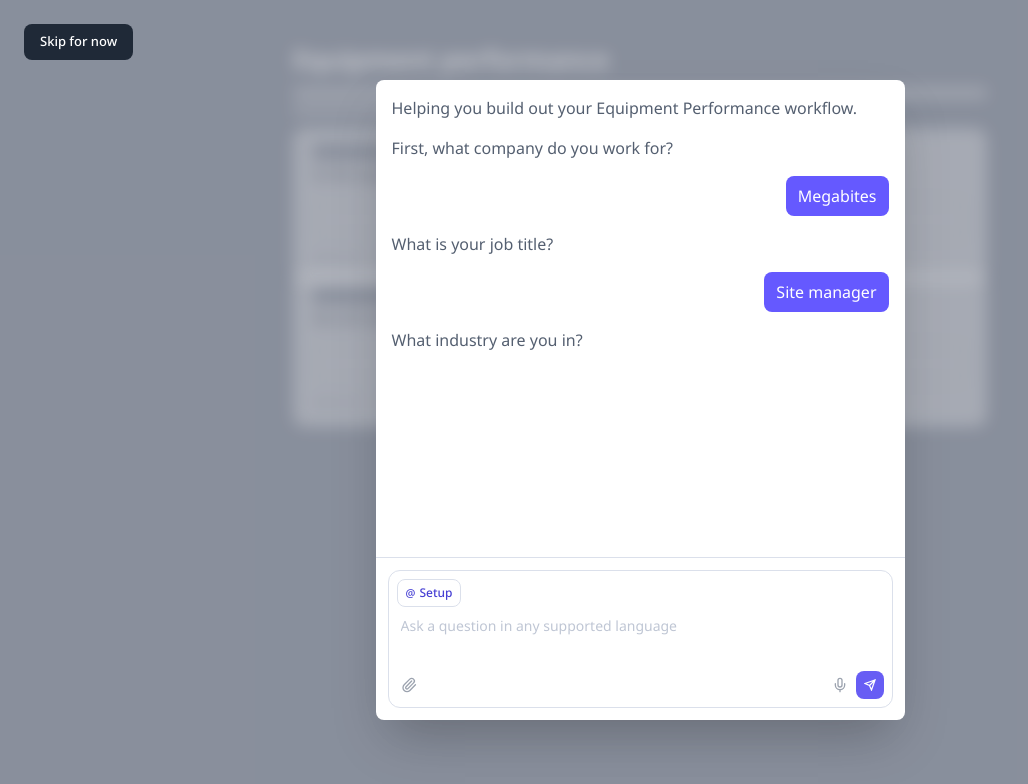
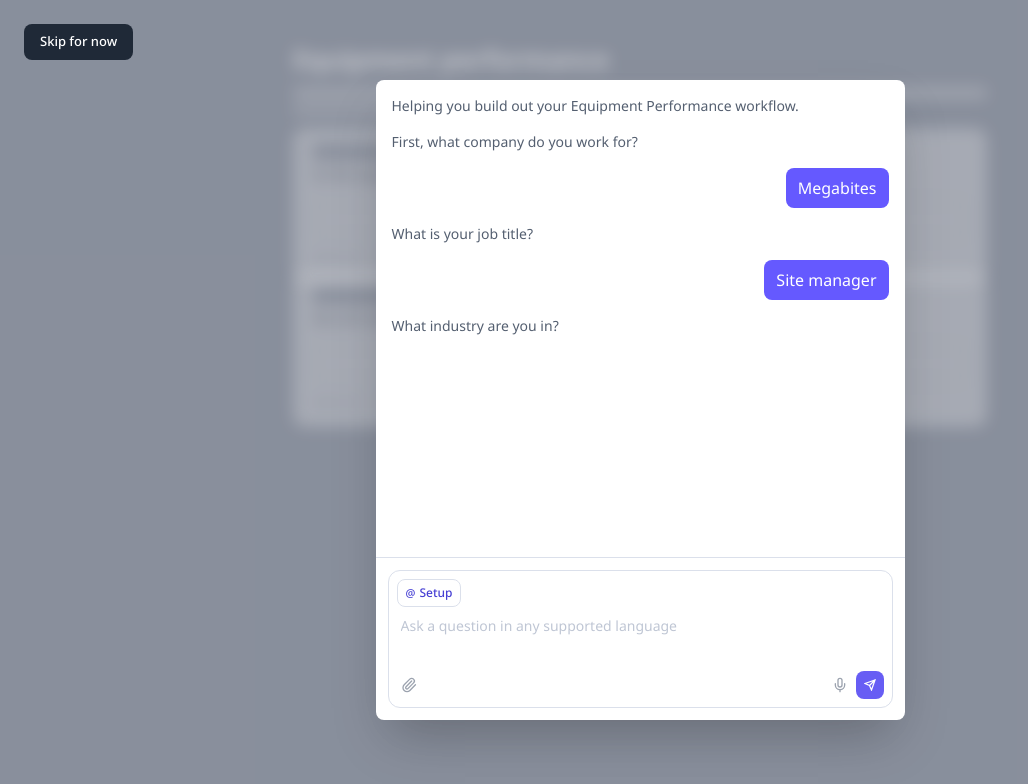
Before and after one commit to Tongpnk/safetyculture-onboarding, a React (Vite) app: page /plan in a window 1280 px wide. Shown: the top 784 px of the page, without its empty margins (0-1028 px from the left). Built offline with nearby package versions, Linux system fonts and the light colour scheme.

Commit message:
fix: change AI response body copy from Body/Medium (16px) to Body/Small (14px)

```diff
--- a/src/screens/Plan.tsx
+++ b/src/screens/Plan.tsx
@@ -221,11 +221,11 @@ export default function Plan() {
               <div key={i} className="animate-fadeIn">
 
                 {item.type === 'intro' && (
-                  <p className="text-[16px] text-[#545F70] leading-6">{item.text}</p>
+                  <p className="text-[14px] text-[#545F70] leading-5">{item.text}</p>
                 )}
 
                 {item.type === 'ai' && (
-                  <p className="text-[16px] text-[#545F70] leading-6">{item.text}</p>
+                  <p className="text-[14px] text-[#545F70] leading-5">{item.text}</p>
                 )}
 
                 {item.type === 'user-text' && (
```
